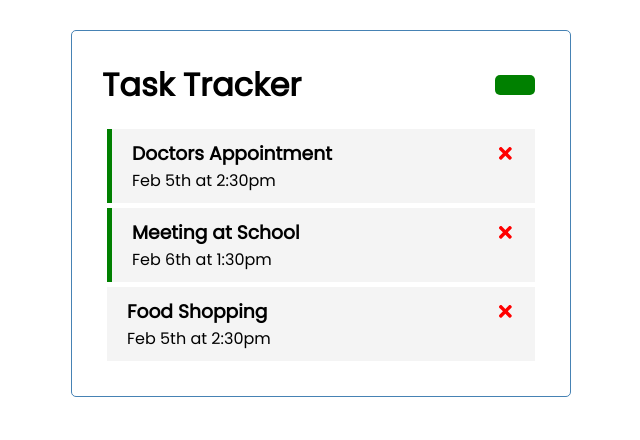
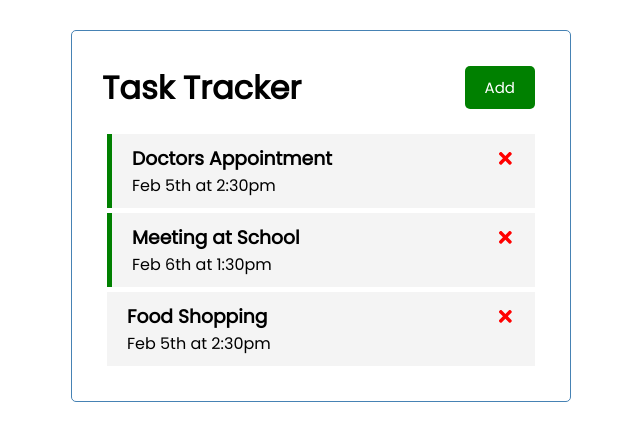
Before and after one commit to MattyCalimbas/ReactTaskAppTemplate, a React (Create React App) app in the folder react-tasktraker/: page / in a window 1280 px wide. Shown: the top 440 px of the page, without its empty margins (319-959 px from the left). Built offline with nearby package versions, Linux system fonts and the light colour scheme.

Commit message:
added more dynamic css functionality to header component

```diff
--- a/react-tasktraker/src/components/Header.js
+++ b/react-tasktraker/src/components/Header.js
@@ -6,7 +6,7 @@ const Header = ({title, onAdd, showAdd}) => {
         <header className='header'>
             <h1>{title}</h1>
             <Button color={ showAdd ? 'red' : 'green'}
-                    text={ showAdd ? 'Close' : 'Add' }
+                    title={ showAdd ? 'Close' : 'Add' }
                     onClick={onAdd}/>
         </header>
     )
```
